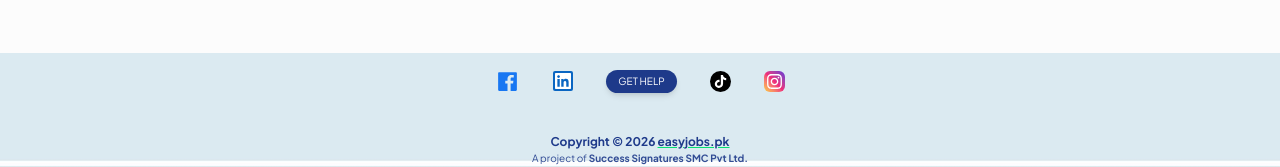
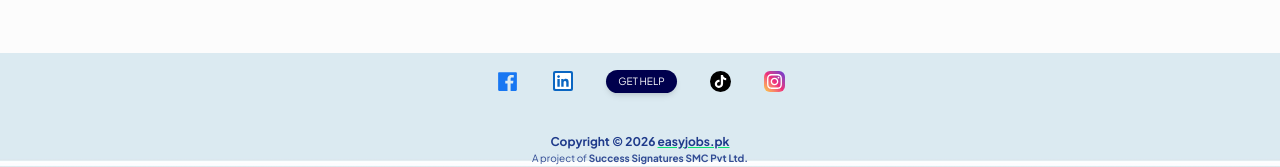
Before and after one commit to fmughalishere/client, a Next.js app: page / in a window 1280 px wide. Shown: the part 1119-1286 px from the top of the page. Built offline with nearby package versions, Linux system fonts and the light colour scheme; no server answers.

Commit message:
Commited

```diff
--- a/src/components/footer.tsx
+++ b/src/components/footer.tsx
@@ -29,7 +29,7 @@ const Footer = () => {
             </Link>
             <Link
               href="/help"
-              className="bg-[#1e3a8a] text-white px-3 py-1 rounded-full text-[10px] font-normal shadow-md hover:bg-blue-900 transition-colors"
+              className="bg-[#00004d] text-white px-3 py-1 rounded-full text-[10px] font-normal shadow-md hover:bg-blue-900 transition-colors"
             >
               GET HELP
             </Link>
```
